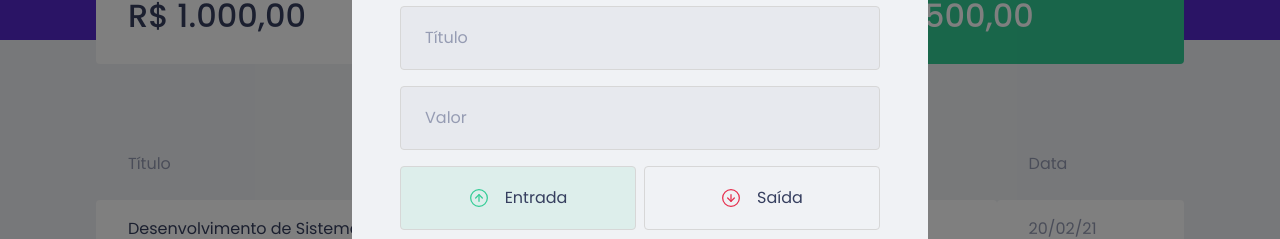
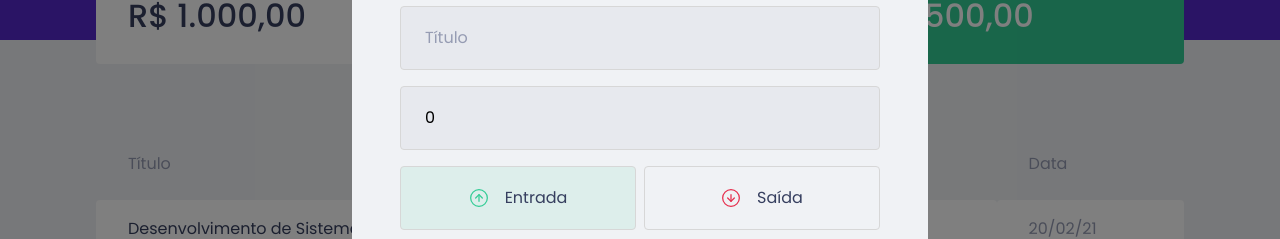
Before and after one commit to KesleyDavid/study_Ignite_React_Web_02-dtmoney, a React (Create React App) app: page / in a window 1280 px wide. Both pictures are taken after a click on the button "Nova transação". Shown: the part 232-471 px from the top of the page. Built offline with nearby package versions, Linux system fonts and the light colour scheme; no server answers; what miragejs would draw is missing.

Commit message:
[02] [04] [project] Saving form data

```diff
--- a/src/components/ModalNewTransaction/index.tsx
+++ b/src/components/ModalNewTransaction/index.tsx
@@ -1,4 +1,4 @@
-import { useState } from 'react';
+import { FormEvent, useState } from 'react';
 import Modal from 'react-modal';
 
 import imgClose from '../../assets/close.svg';
@@ -15,7 +15,23 @@
 Modal.setAppElement('#root');
 
 export function ModalNewTransaction({ isOpen, onRequestClose }: ModalNewTransactionProps) {
+  const [title, setTitle] = useState('')
+  const [value, setValue] = useState(0)
+  const [category, setCategory] = useState('')
   const [type, setType] = useState('deposit');
+
+  function handleCreateNewTransaction(event: FormEvent) {
+    // event do tipo FormEvent
+    // Prevenir que após o submit faz refresh na pagina
+    event.preventDefault();
+
+    console.log({
+      title,
+      value,
+      category,
+      type
+    });
+  }
 
   return (
     <Modal
@@ -31,16 +47,20 @@
       >
         <img src={imgClose} alt="Fechar modal"/>
       </button>
-      <S.Container>
+      <S.Container onSubmit={handleCreateNewTransaction}>
         <h2>Cadastrar Transação</h2>
 
         <input
           placeholder="Título"
+          value={title}
+          onChange={event => setTitle(event.target.value)}
         />
 
         <input
           placeholder="Valor"
           type="number"
+          value={value}
+          onChange={event => setValue(Number(event.target.value))}
         />
 
         <S.ContainerTransactionType>
@@ -67,6 +87,8 @@
 
         <input
           placeholder="Categoria"
+          value={category}
+          onChange={event => setCategory(event.target.value)}
         />
 
         <button type="submit">
```
